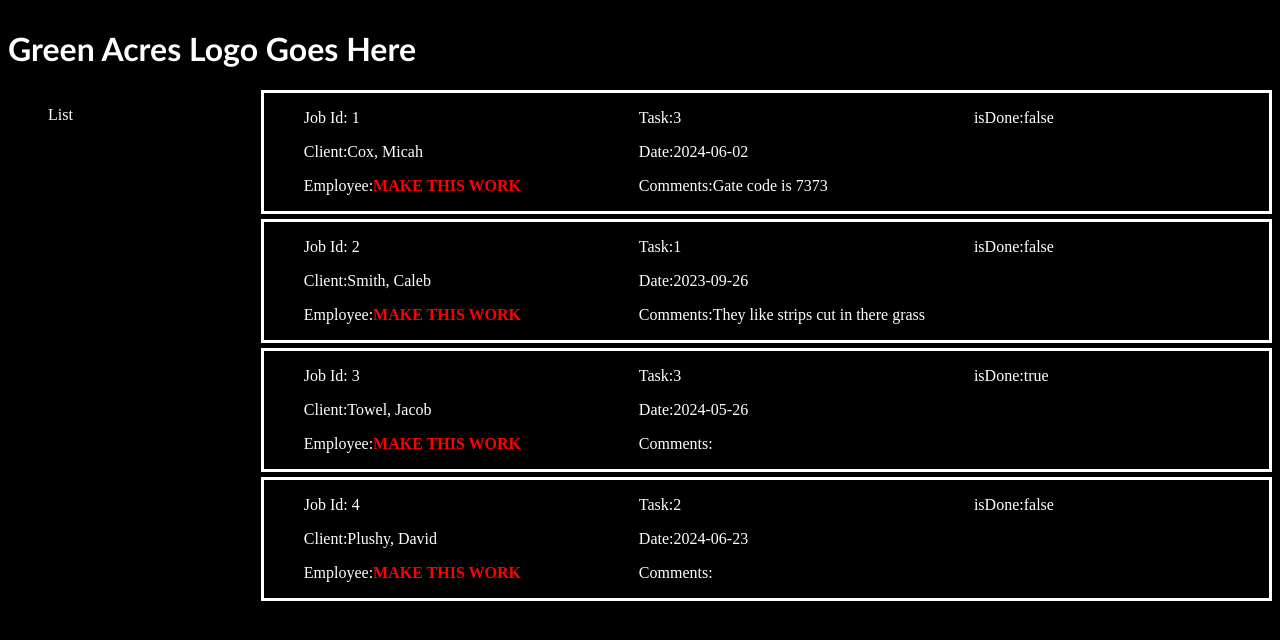
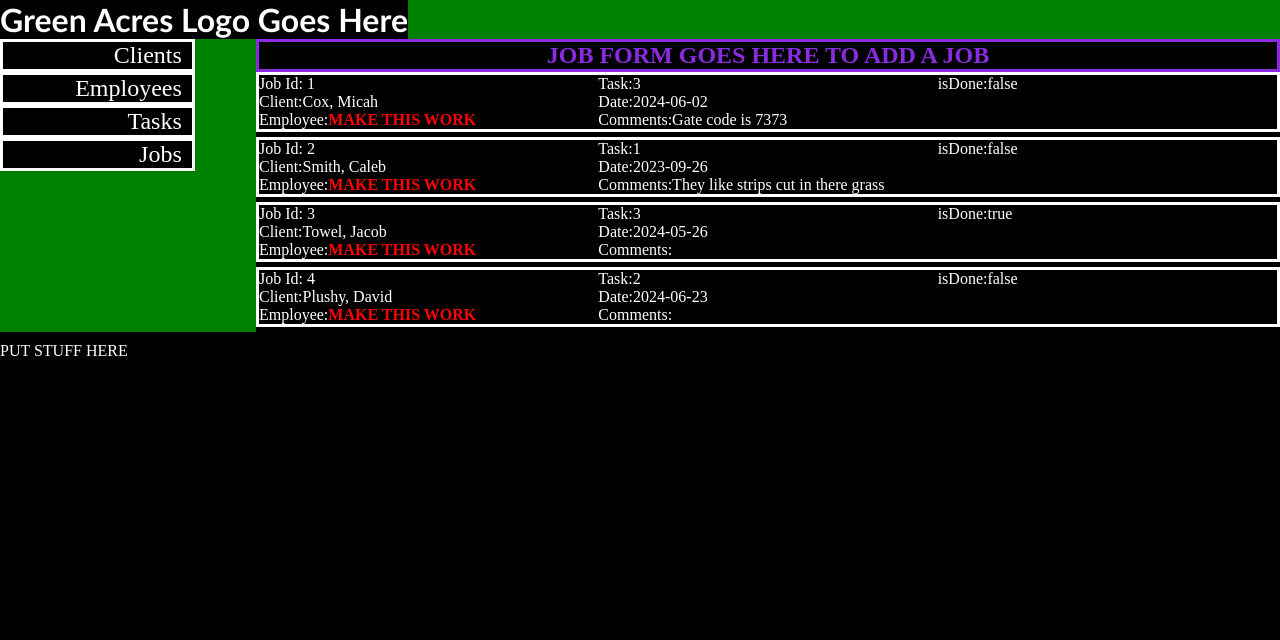
Before and after one commit to thomassmith0526/Project2, a Node server app: page / in a window 1280 px wide. Shown: the top 640 px of the page. Run offline with Node 20, Linux system fonts and the light colour scheme; data comes from the database, SQL or seed files in the repository; some libraries are stand-ins or nearby versions.

Commit message:
taking break. commiting what i have

```diff
--- a/controllers/home-routes.js
+++ b/controllers/home-routes.js
@@ -19,11 +19,11 @@ router.get('/', async (req, res) => {
     res.render('test', { jobs })
 })
 
-router.get('/addclient', async (req, res) => {
+router.get('/pikachu', async (req, res) => {
     const taskData = await Task.findAll()
     const tasks = taskData.map((task) => task.get({ plain: true}))
 
-    res.render('all', { tasks })
+    res.render('all')
 })
 
 
--- a/public/css/style.css
+++ b/public/css/style.css
@@ -1,11 +1,19 @@
 :root{
+    /* background color */
     --bg-color: black;
-    --default-color: white
+    /* pretty much everything else */
+    --default-color: white;
+    --main-color: green;
 }
 
 *{
+    margin:0;
+    padding:0;
     background-color: var(--bg-color);
     color: var(--default-color);
+}
+html {
+    /* background-color: var(--main-color); */
 }
 
 header {
@@ -13,27 +21,53 @@ header {
     justify-content: space-between;
 
     font-family: 'Trebuchet MS', 'Lucida Sans Unicode', 'Lucida Grande', 'Lucida Sans', Arial, sans-serif;
-    /* background-color: black; */
+    background-color: var(--main-color);
+    height: 20%;
     /* color: #ffffff; */
 }
 main {
     display: flex;
 }
 
+
 #nav-bar {
     width: 20%;
+    background-color: var(--main-color);
+
+
+}
+#nav-bar section {
+    background-color: var(--main-color);
 }
 
-#nav-bar section {
+#nav-bar section ul {
+    text-align: right;
+    margin-right: 10px;
+    font-size: 150%;
+    padding-right: 10px;
+    border: solid;
+
+    /* background-color: var(--main-color); */
+
+    /* color: var(--textColor);
+    border-color: var(--textColor); */
 }
 
 main section {
     width: 80%
 }
 
-.job-column1 ul{
-    /* width: 30%; */
+
+footer {
+    /* padding: 5px; */
+    border-top: var(--border);
+
+
+    /* position: relative; */
+    bottom: 0;
+    width: 100%;
+    height: 10%;
+    padding: 10px 0;
+
+
 }
-.job-column2 ul{
-    /* width: 30%; */
-}
--- a/views/all.handlebars
+++ b/views/all.handlebars
@@ -1 +1 @@
-<p> anything i write in all</p>
+<p> THIS  DOESDSDFGASDSFDFDVHagdfgaegdfgfvgbfaa</p>
--- a/views/layouts/main.handlebars
+++ b/views/layouts/main.handlebars
@@ -19,7 +19,16 @@
   <nav id="nav-bar">
     <section>
       <ul>
-     List
+      Clients
+      </ul>
+      <ul>
+      Employees
+      </ul>
+      <ul>
+      Tasks
+      </ul>
+      <ul>
+      Jobs
       </ul>
     </section>
   </nav>
@@ -27,6 +36,7 @@
     {{{body}}}
   </section>
 </main>
+<footer>PUT STUFF HERE</footer>
 </body>
  <script src="/js/calenderApi.js"></script>
 </html>
--- a/views/test.handlebars
+++ b/views/test.handlebars
@@ -1,3 +1,6 @@
+
+<h1 style="text-align: center; color:blueviolet; border: solid"> JOB FORM GOES HERE TO ADD A JOB </h1>
+
 {{#each jobs as |job| }}
 <Div style="border-style: solid; margin-bottom: 5px; display:flex;" class="JobField">
   <section class="job-column1">
```
Lines whose indentation alone changed are shown as unchanged.
